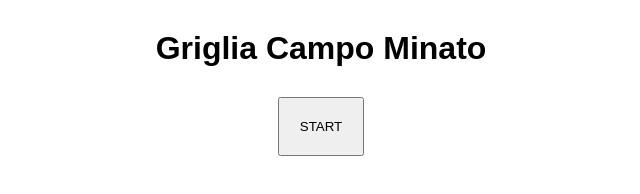
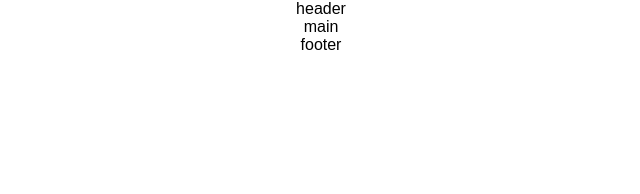
Before and after one commit to costanzaguala/template, a plain HTML site: page index.html in a window 1280 px wide. Shown: the whole page, without its empty margins (319-959 px from the left). Drawn offline with Linux system fonts and the light colour scheme.

Commit message:
template aggiornato

```diff
--- a/index.html
+++ b/index.html
@@ -13,22 +13,32 @@
 
     <body>
 
+        <!-- INIZIO HEADER -->
         <header>
-            <h1>
-                Griglia Campo Minato
-            </h1>
+            <div class="container">
+                header
+            </div>
         </header>
+        <!-- FINE HEADER -->
 
-        <div class="container">
-            <button id="start">
-                START
-            </button>
-        </div>
+        <!-- INIZIO MAIN -->
+        <main>
+            <div class="container">
+                main
+            </div>
+        </main>
+        <!-- FINE MAIN -->
+
+        <!-- INIZIO FOOTER -->
+        <footer>
+            <div class="container">
+                footer
+            </div>
+        </footer>
+        <!-- FINE FOOTER -->
 
         <!-- JAVASCRIPT -->
-        <script type="text/javascript" src="./js/scripts.js"></script>
-
-
+        <script src="./js/scripts.js"></script>
     </body>
 
 </html>
```
